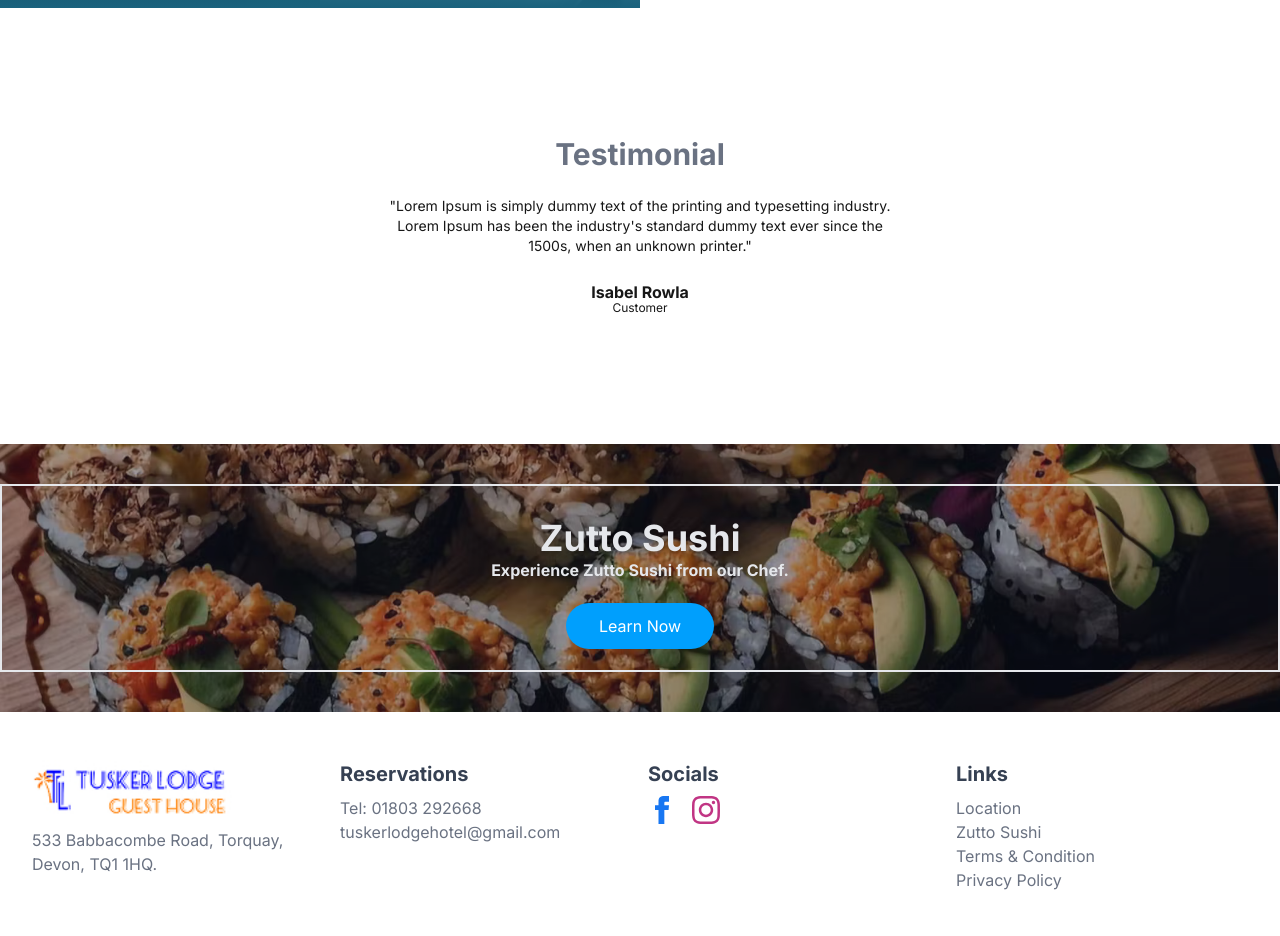
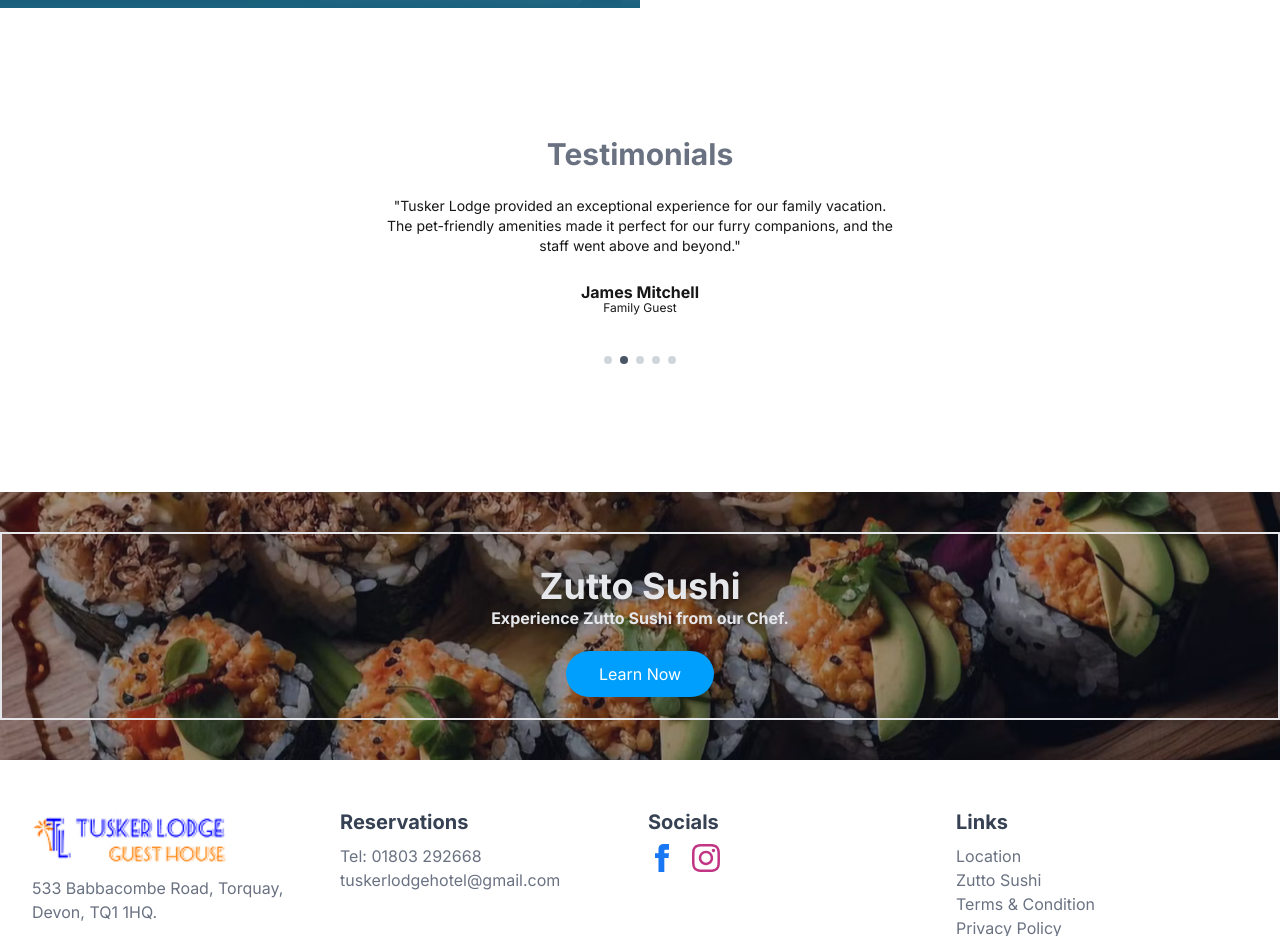
Before and after one commit to ayrbox/tusker-lodge, a Next.js app: page / in a window 1280 px wide. Shown: the part 2000-2936 px from the top of the page. Built offline with nearby package versions, Linux system fonts and the light colour scheme.

Commit message:
feat: multiple testimonials. <claude>

```diff
--- a/src/components/sections/Testimonials.tsx
+++ b/src/components/sections/Testimonials.tsx
@@ -1,16 +1,163 @@
+"use client";
+
+import { useState, useEffect, useRef } from "react";
+
+const testimonials = [
+  {
+    text: "Lorem Ipsum is simply dummy text of the printing and typesetting industry. Lorem Ipsum has been the industry's standard dummy text ever since the 1500s, when an unknown printer.",
+    name: "Isabel Rowla",
+    title: "Customer",
+  },
+  {
+    text: "Tusker Lodge provided an exceptional experience for our family vacation. The pet-friendly amenities made it perfect for our furry companions, and the staff went above and beyond.",
+    name: "James Mitchell",
+    title: "Family Guest",
+  },
+  {
+    text: "The location in Torquay is absolutely stunning, and the rooms are beautifully appointed. We couldn't have asked for a better place to stay during our Devon getaway.",
+    name: "Sarah Thompson",
+    title: "Couple's Retreat",
+  },
+  {
+    text: "As pet owners, finding quality accommodation that welcomes our dogs can be challenging. Tusker Lodge exceeded all expectations with their genuine pet-friendly approach.",
+    name: "Michael Davies",
+    title: "Pet Owner",
+  },
+  {
+    text: "The breakfast was delicious, the rooms were spotless, and the hospitality was outstanding. We'll definitely be returning to Tusker Lodge for our next visit to Devon.",
+    name: "Emma Wilson",
+    title: "Returning Guest",
+  },
+];
+
 export default function Testimonials() {
+  const [currentIndex, setCurrentIndex] = useState(0);
+  const [isAutoScrollPaused, setIsAutoScrollPaused] = useState(false);
+  const startXRef = useRef<number>(0);
+  const currentXRef = useRef<number>(0);
+  const isDraggingRef = useRef<boolean>(false);
+
+  useEffect(() => {
+    if (isAutoScrollPaused) return;
+
+    const interval = setInterval(() => {
+      setCurrentIndex((prevIndex) => (prevIndex + 1) % testimonials.length);
+    }, 4000);
+
+    return () => clearInterval(interval);
+  }, [isAutoScrollPaused]);
+
+  const handleStart = (clientX: number) => {
+    startXRef.current = clientX;
+    currentXRef.current = clientX;
+    isDraggingRef.current = true;
+    setIsAutoScrollPaused(true);
+  };
+
+  const handleMove = (clientX: number) => {
+    if (!isDraggingRef.current) return;
+    currentXRef.current = clientX;
+  };
+
+  const handleEnd = () => {
+    if (!isDraggingRef.current) return;
+
+    const deltaX = currentXRef.current - startXRef.current;
+    const threshold = 50;
+
+    if (Math.abs(deltaX) > threshold) {
+      if (deltaX > 0) {
+        setCurrentIndex((prevIndex) =>
+          prevIndex === 0 ? testimonials.length - 1 : prevIndex - 1
+        );
+      } else {
+        setCurrentIndex((prevIndex) => (prevIndex + 1) % testimonials.length);
+      }
+    }
+
+    isDraggingRef.current = false;
+    setTimeout(() => setIsAutoScrollPaused(false), 2000);
+  };
+
+  const handleMouseDown = (e: React.MouseEvent) => {
+    e.preventDefault();
+    handleStart(e.clientX);
+  };
+
+  const handleMouseMove = (e: React.MouseEvent) => {
+    handleMove(e.clientX);
+  };
+
+  const handleMouseUp = () => {
+    handleEnd();
+  };
+
+  const handleTouchStart = (e: React.TouchEvent) => {
+    handleStart(e.touches[0].clientX);
+  };
+
+  const handleTouchMove = (e: React.TouchEvent) => {
+    handleMove(e.touches[0].clientX);
+  };
+
+  const handleTouchEnd = () => {
+    handleEnd();
+  };
+
+  const handleWheel = (e: React.WheelEvent) => {
+    e.preventDefault();
+    setIsAutoScrollPaused(true);
+
+    if (e.deltaY > 0) {
+      setCurrentIndex((prevIndex) => (prevIndex + 1) % testimonials.length);
+    } else {
+      setCurrentIndex((prevIndex) =>
+        prevIndex === 0 ? testimonials.length - 1 : prevIndex - 1
+      );
+    }
+
+    setTimeout(() => setIsAutoScrollPaused(false), 2000);
+  };
+
+  const currentTestimonial = testimonials[currentIndex];
+
   return (
     <section className="py-32">
       <div className="container mx-auto flex flex-col gap-6 items-center text-center">
-        <h1 className="text-3xl text-gray-500 font-bold">Testimonial</h1>
-        <p className="w-full md:w-lg text-sm">
-          &quot;Lorem Ipsum is simply dummy text of the printing and typesetting
-          industry. Lorem Ipsum has been the industry&apos;s standard dummy text
-          ever since the 1500s, when an unknown printer.&quot;
-        </p>
-        <div>
-          <h5 className="font-bold">Isabel Rowla</h5>
-          <p className="text-xs -mt-1">Customer</p>
+        <h1 className="text-3xl text-gray-500 font-bold">Testimonials</h1>
+        <div
+          className="w-full md:w-lg cursor-grab active:cursor-grabbing select-none"
+          onMouseDown={handleMouseDown}
+          onMouseMove={handleMouseMove}
+          onMouseUp={handleMouseUp}
+          onMouseLeave={handleMouseUp}
+          onTouchStart={handleTouchStart}
+          onTouchMove={handleTouchMove}
+          onTouchEnd={handleTouchEnd}
+          onWheel={handleWheel}
+        >
+          <p className="text-sm transition-opacity duration-500">
+            &quot;{currentTestimonial.text}&quot;
+          </p>
+          <div className="transition-opacity duration-500 mt-6">
+            <h5 className="font-bold">{currentTestimonial.name}</h5>
+            <p className="text-xs -mt-1">{currentTestimonial.title}</p>
+          </div>
+        </div>
+        <div className="flex gap-2 mt-4">
+          {testimonials.map((_, index) => (
+            <button
+              key={index}
+              className={`w-2 h-2 rounded-full transition-colors duration-300 ${
+                index === currentIndex ? "bg-gray-600" : "bg-gray-300"
+              }`}
+              onClick={() => {
+                setCurrentIndex(index);
+                setIsAutoScrollPaused(true);
+                setTimeout(() => setIsAutoScrollPaused(false), 2000);
+              }}
+            />
+          ))}
         </div>
       </div>
     </section>
```
